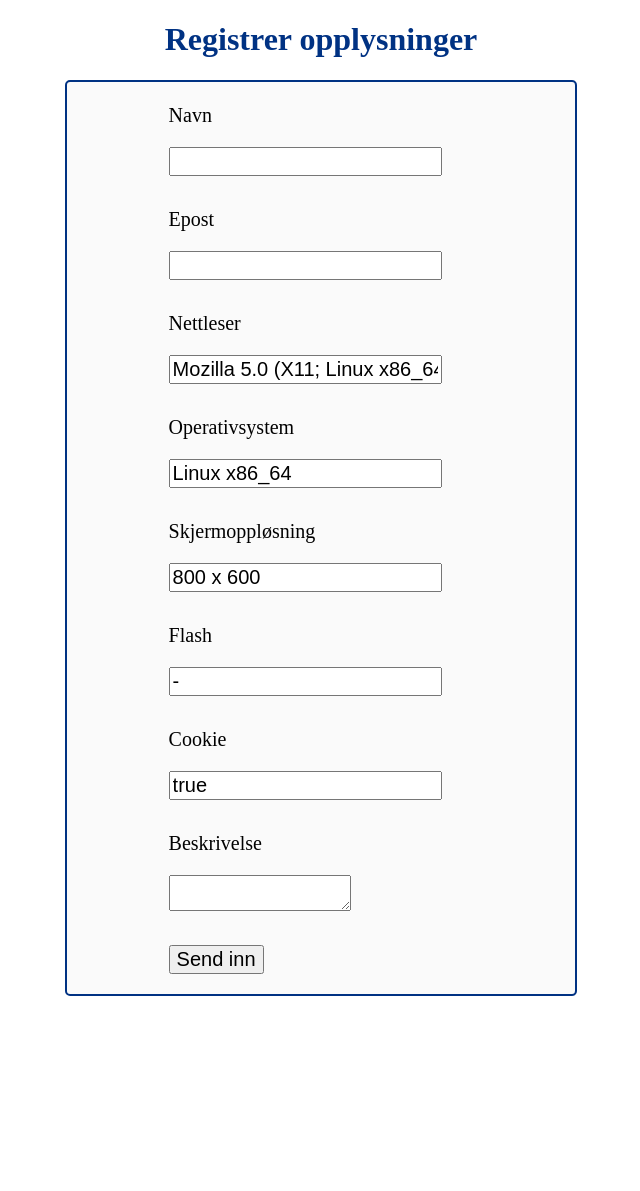
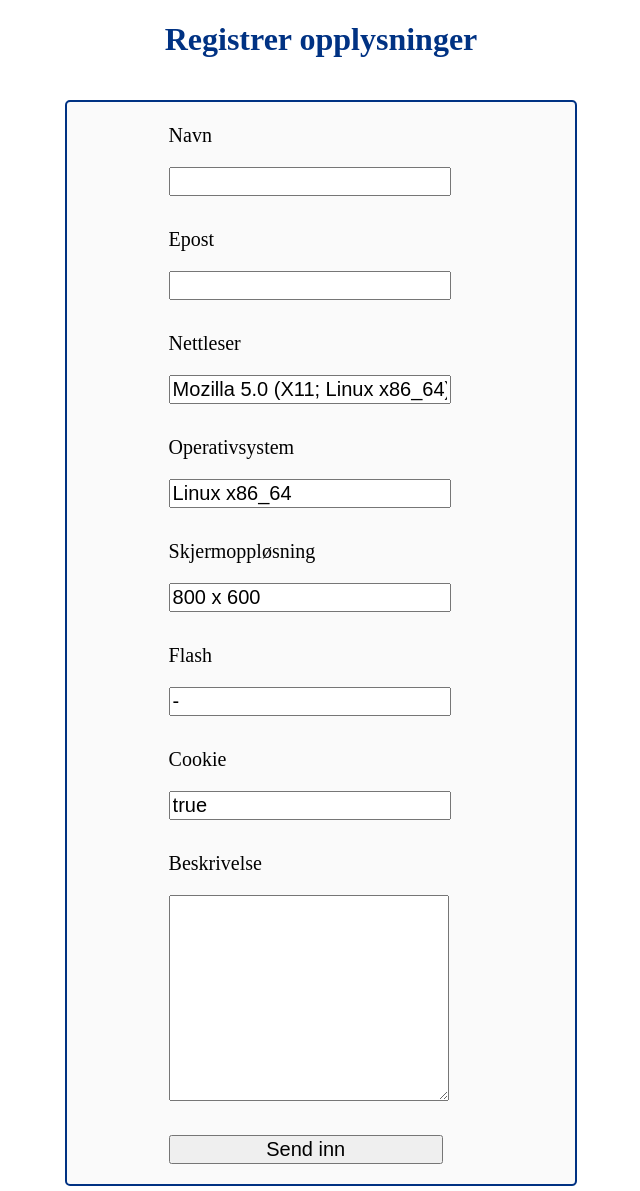
Before and after one commit to perhenrik90/PCInfo, a PHP site: page / in a window 1280 px wide. Shown: the whole page, without its empty margins (319-959 px from the left). Run offline with PHP 8.4, Linux system fonts and the light colour scheme.

Commit message:
changed some css; bigger fields

```diff
--- a/main.css
+++ b/main.css
@@ -20,10 +20,12 @@ h1
     position:fixed;
     left:30%;
     right:30%;
+    bottom:5px;
+    top:100px;
     background:#FAFAFA;
     border:2px solid #003283;
     border-radius:5px;
-
+    overflow-y:scroll;
 
 }
 .inputRegion
@@ -46,6 +48,7 @@ h1
 .inputRegion input
 {
     font-size:20px;
+    width:90%;
 }
 
 #submit
@@ -53,6 +56,11 @@ h1
     font-size:20px;
 }
 
+textarea
+{
+    width:90%;
+    height:200px;
+}
 
 /************************
  * Css for submit site
```
